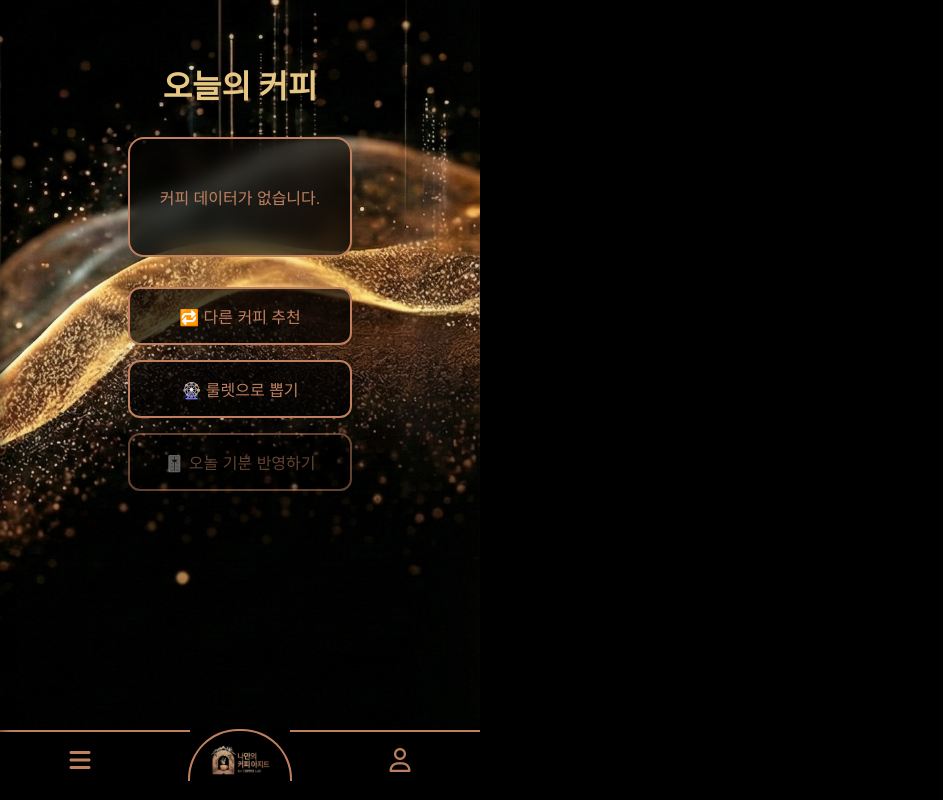
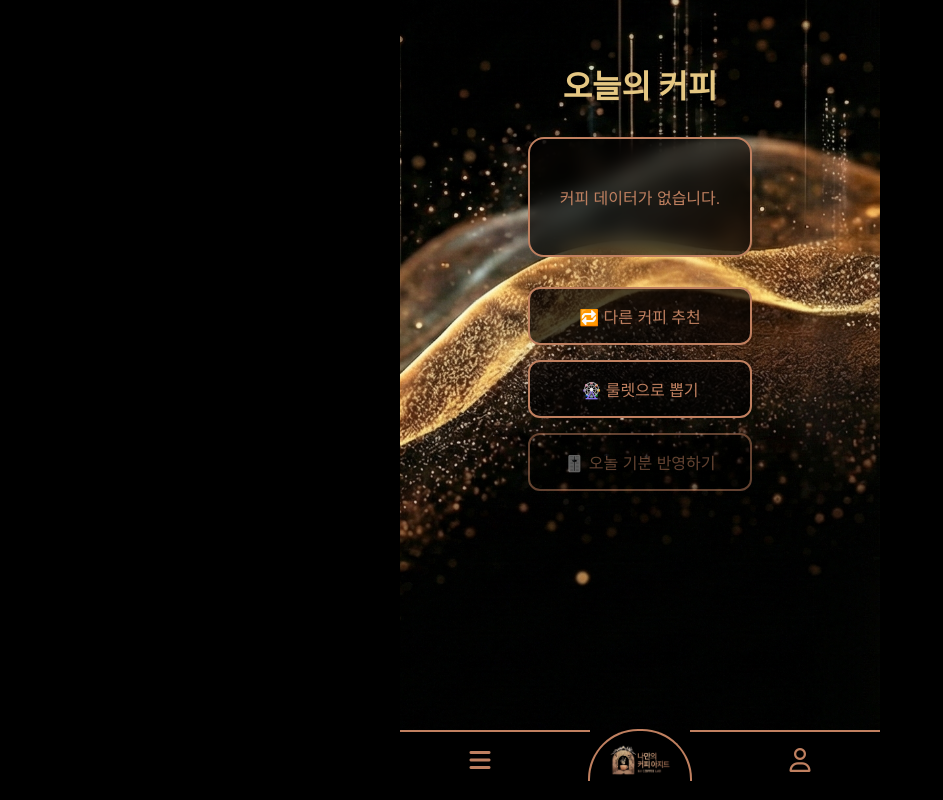
Before and after one commit to young-sia/coffee_service, a Django app: page /daily-recommendation/ in a window 1280 px wide. Shown: the whole page, without its empty margins (0-943 px from the left). Run offline with Django 5.2, Linux system fonts and the light colour scheme; data that the repository does not hold is empty; some web fonts are replaced.

Commit message:
making the container into middle.

```diff
--- a/templates/base.html
+++ b/templates/base.html
@@ -23,9 +23,9 @@
             background-color: #000000;
             /* Black background outside container */
             display: flex;
-            justify-content: center;
+            flex-direction: column;
+            align-items: center;
             /* Center the container horizontally */
-            align-items: flex-start;
             min-height: 100vh;
             margin: 0;
             padding: 0;
```
